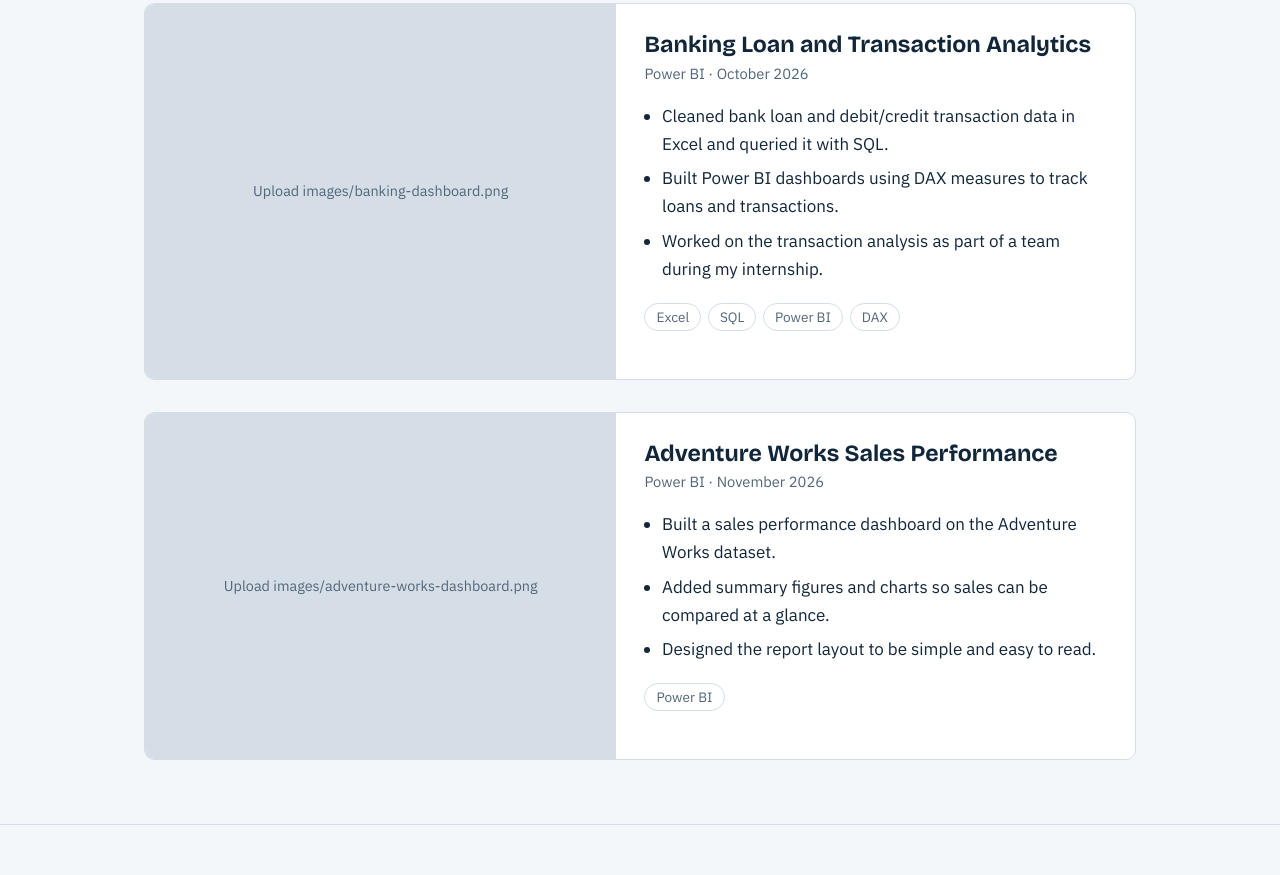
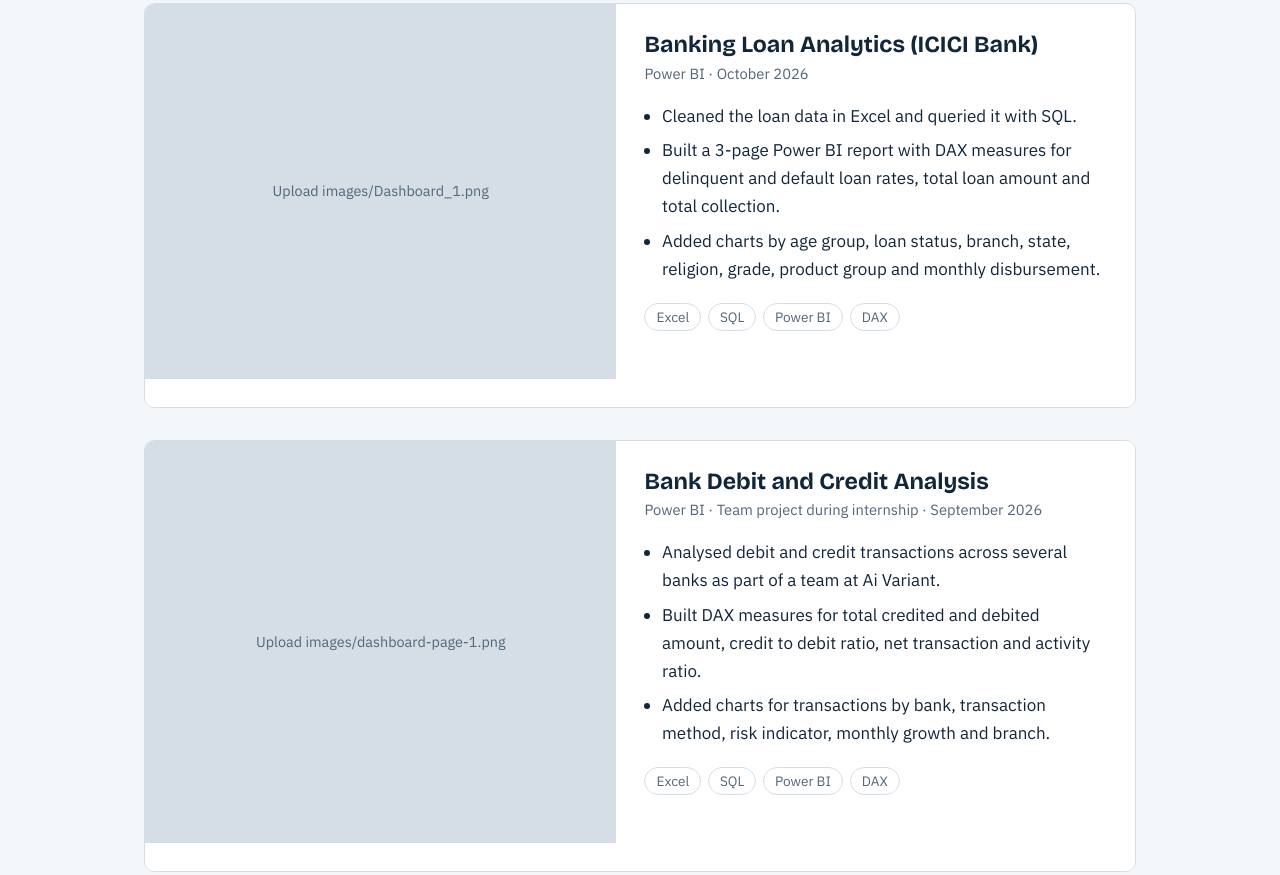
Before and after one commit to anchandhanush17-hub/anchandhanush17-hub.github.io, a plain HTML site: page index.html in a window 1280 px wide. Shown: the part 1574-2449 px from the top of the page. Drawn offline with nearby package versions, Linux system fonts and the light colour scheme.

Commit message:
Update project section with new analytics projects
Added a new project section for Banking Loan Analytics and Bank Debit and Credit Analysis, including images and descriptions. Removed the previous project entry for Banking Loan and Transaction Analytics.

```diff
--- a/index.html
+++ b/index.html
@@ -76,6 +76,9 @@ nav a:hover{color:var(--ink)}
 .tags{display:flex;flex-wrap:wrap;gap:.4rem;margin-bottom:1.25rem}
 .tags span{border:1px solid var(--line);border-radius:999px;padding:.1rem .7rem;font-size:.85rem;color:var(--muted)}
 .links a{font-weight:500;margin-right:1.25rem}
+.gallery{grid-column:1/-1;display:grid;grid-template-columns:repeat(auto-fit,minmax(170px,1fr));gap:.75rem;padding:0 1.75rem 1.75rem}
+.gallery a{display:block;border:1px solid var(--line);border-radius:6px;overflow:hidden}
+.gallery img{width:100%;display:block}
 .resume-bar{display:flex;flex-wrap:wrap;gap:1rem;justify-content:space-between;align-items:center;margin-bottom:1.25rem}
 .resume-bar p{margin:0;color:var(--muted)}
 .pdf{width:100%;height:80vh;min-height:480px;border:1px solid var(--line);border-radius:10px;background:var(--card)}
@@ -148,20 +151,45 @@ footer{padding:2rem 0 3rem;color:var(--muted);font-size:.92rem;border-top:1px so
     <h2>Dashboards and projects</h2>
     <div class="projects">
 
-      <!-- PROJECT 1 -->
+<!-- PROJECT 1: BANKING LOAN ANALYTICS -->
 <article class="project">
-        <a class="shot" href="images/banking-dashboard.png" target="_blank"><img src="images/banking-dashboard.png" alt="Banking loan and transaction analytics dashboard" onerror="this.parentElement.classList.add('noimg')"><span class="ph">Upload images/banking-dashboard.png</span></a>
+  <a class="shot" href="images/Dashboard_1.png" target="_blank"><img src="images/Dashboard_1.png" alt="Banking Loan Analytics dashboard" onerror="this.parentElement.classList.add('noimg')"><span class="ph">Upload images/Dashboard_1.png</span></a>
   <div class="info">
-          <h3>Banking Loan and Transaction Analytics</h3>
+    <h3>Banking Loan Analytics (ICICI Bank)</h3>
     <p class="meta">Power BI · October 2026</p>
     <ul>
-            <li>Cleaned bank loan and debit/credit transaction data in Excel and queried it with SQL.</li>
-            <li>Built Power BI dashboards using DAX measures to track loans and transactions.</li>
-            <li>Worked on the transaction analysis as part of a team during my internship.</li>
+      <li>Cleaned the loan data in Excel and queried it with SQL.</li>
+      <li>Built a 3-page Power BI report with DAX measures for delinquent and default loan rates, total loan amount and total collection.</li>
+      <li>Added charts by age group, loan status, branch, state, religion, grade, product group and monthly disbursement.</li>
     </ul>
     <div class="tags"><span>Excel</span><span>SQL</span><span>Power BI</span><span>DAX</span></div>
   </div>
+  <div class="gallery">
+    <a href="images/Dashboard_1.png" target="_blank"><img src="images/Dashboard_1.png" alt="Loan dashboard page 1" onerror="this.parentElement.style.display='none'"></a>
+    <a href="images/Dashboard_2.png" target="_blank"><img src="images/Dashboard_2.png" alt="Loan dashboard page 2" onerror="this.parentElement.style.display='none'"></a>
+    <a href="images/Dashboard_3.png" target="_blank"><img src="images/Dashboard_3.png" alt="Loan dashboard page 3" onerror="this.parentElement.style.display='none'"></a>
+  </div>
 </article>
+
+<!-- PROJECT 1B: BANK DEBIT AND CREDIT ANALYSIS -->
+<article class="project">
+  <a class="shot" href="images/dashboard-page-1.png" target="_blank"><img src="images/dashboard-page-1.png" alt="Bank Debit and Credit Analysis dashboard" onerror="this.parentElement.classList.add('noimg')"><span class="ph">Upload images/dashboard-page-1.png</span></a>
+  <div class="info">
+    <h3>Bank Debit and Credit Analysis</h3>
+    <p class="meta">Power BI · Team project during internship · September 2026</p>
+    <ul>
+      <li>Analysed debit and credit transactions across several banks as part of a team at Ai Variant.</li>
+      <li>Built DAX measures for total credited and debited amount, credit to debit ratio, net transaction and activity ratio.</li>
+      <li>Added charts for transactions by bank, transaction method, risk indicator, monthly growth and branch.</li>
+    </ul>
+    <div class="tags"><span>Excel</span><span>SQL</span><span>Power BI</span><span>DAX</span></div>
+  </div>
+  <div class="gallery">
+    <a href="images/dashboard-page-1.png" target="_blank"><img src="images/dashboard-page-1.png" alt="Debit and credit dashboard page 1" onerror="this.parentElement.style.display='none'"></a>
+    <a href="images/dashboard-page-2.png" target="_blank"><img src="images/dashboard-page-2.png" alt="Debit and credit dashboard page 2" onerror="this.parentElement.style.display='none'"></a>
+  </div>
+</article>
+
 
       <!-- PROJECT 2 -->
       <article class="project">
```
Lines whose indentation alone changed are shown as unchanged.
